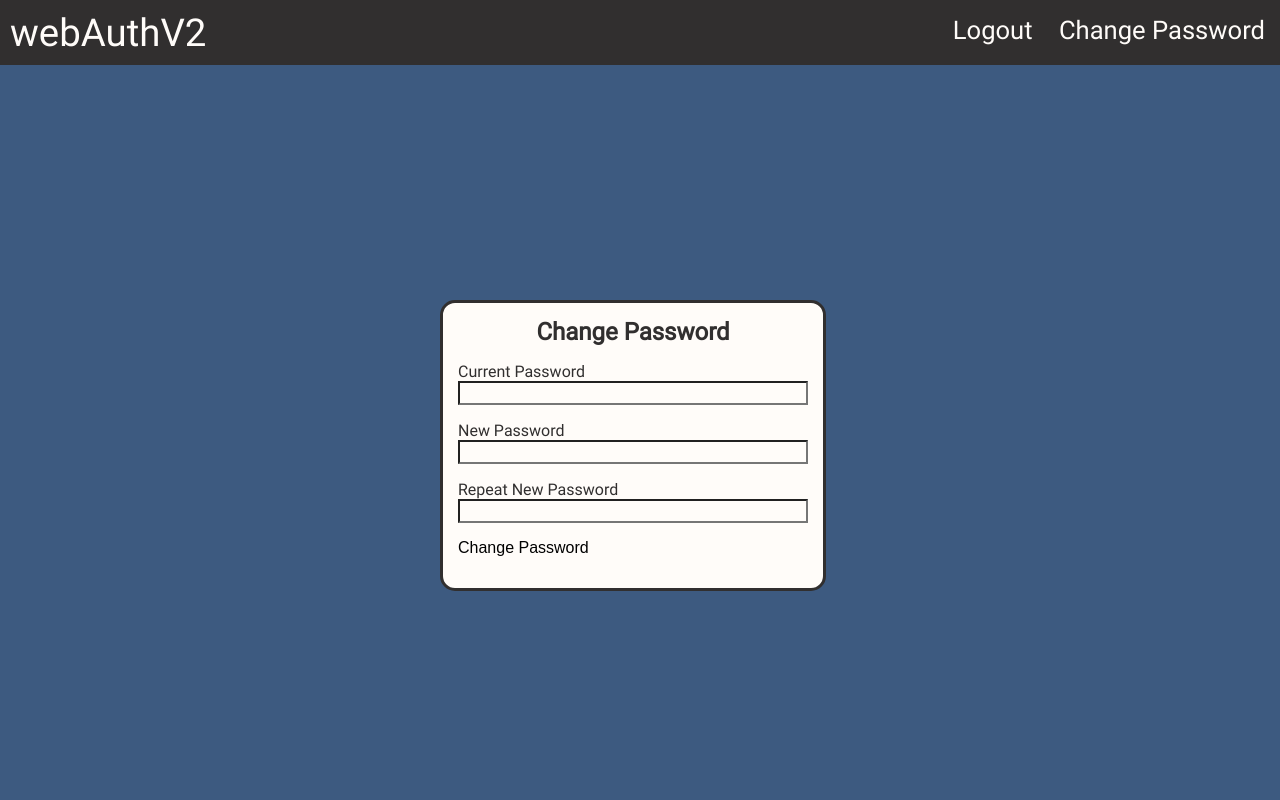
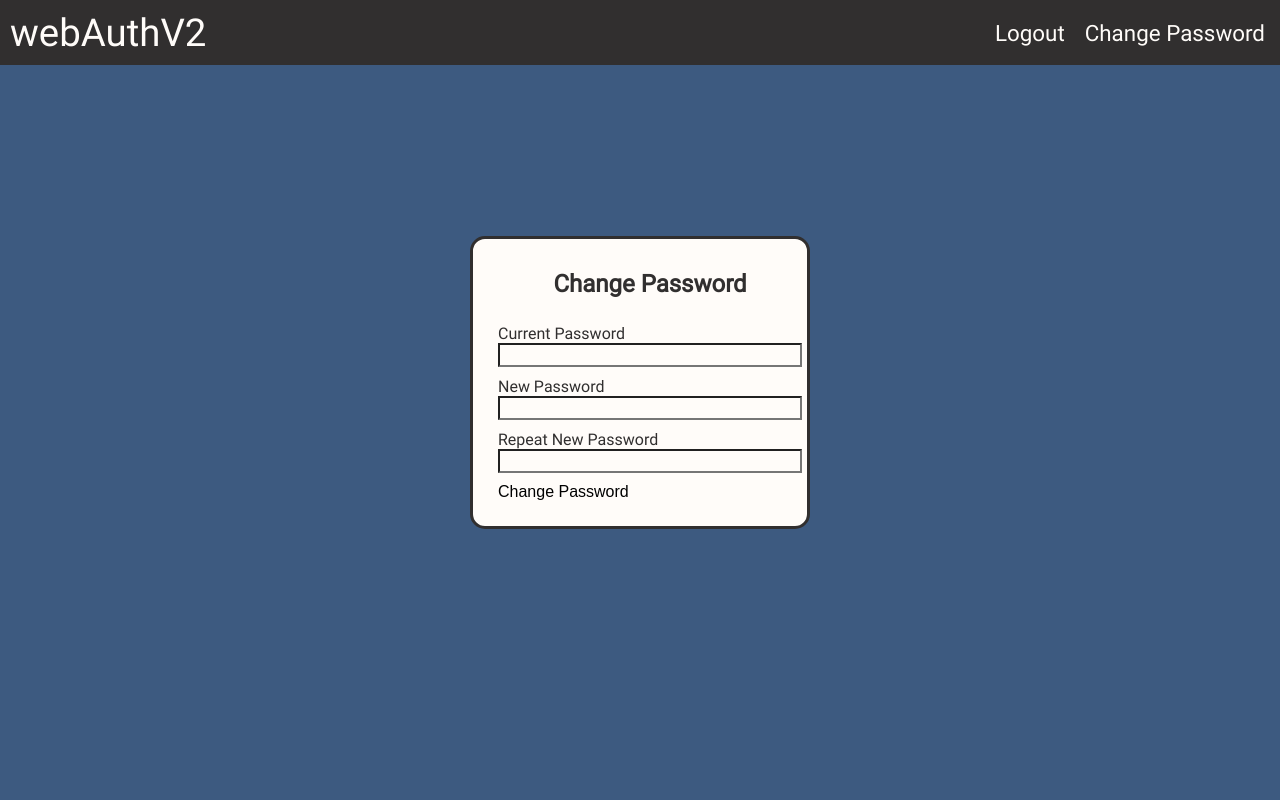
Before and after one commit to leomcclean/webauthv2, a Flask app: page /changep in a window 1280 px wide. Run offline with Flask 2, Linux system fonts and the light colour scheme; a user stored in the database is signed in; data comes from the database, SQL or seed files in the repository; some libraries are stand-ins or nearby versions.

Commit message:
reworked css to use flex containers

```diff
--- a/app/static/css/base.css
+++ b/app/static/css/base.css
@@ -8,63 +8,101 @@ body
 	font-family: roboto;
 	margin: 0px;
 }
+div.body_container
+{
+	display: flex;
+	flex-flow: column nowrap;
+	justify-content: flex-start;
+	align-items: center;
+	align-content: center;
+	width: 100%;
+	height: 100%;
+}
 a
 {
 	text-decoration: none;
 	color: #312F2F;
 }
-a.nav:link, a.nav:visited, a.nav:hover
+p
+{
+	margin: 10px;
+}
+div.navbar_container
+{
+	display: inline-flex;
+	flex-direction: column;
+	width: 100%;
+}
+div.navbar
+{
+	display: flex;
+	flex-direction: row;
+	justify-content: space-between;
+	align-self: flex-start;
+	align-items: center;
+	color: #FFFCF9;
+	background-color: #312F2F;
+	width: 100%;
+}
+div.title
+{
+	display: flex;
+	font-size: 2em;
+	padding: 10px
+}
+a.home
+{
+	color: #FFFCF9;
+	font-size: 1.2em;
+}
+div.nav
+{
+	display: flex;
+	flex-direction: row;
+	overflow: hidden;
+	white-space: nowrap;
+	font-size: 1.4em;
+	padding: 10px;
+}
+a.link:link, a.link:visited, a.link:hover
 {
 	color: #FFFCF9;
 	border-radius: 10px;
 	padding: 5px;
 	margin-left: 10px;
 }
-a.home
-{
-	color: #FFFCF9;
-	font-size: 1.2em;
-}
-a.nav
+a.link
 {
 	color: #FFFCF9;
 }
-div.header
+div.box_container
 {
-	font-size: 2em;
-	background-color: #312F2F;
-	width: calc(100% - 20px);
-	display: inline-block;
-	color: #FFFCF9;
-	padding-top: 10px;
-	padding-bottom: 10px;
-	padding-left: 10px;
-	padding-right: 10px;
-}
-div.navbar
-{
-	font-size: .8em;
-	margin: 0px;
-	margin-top: 5px;
-	float: right;
-}
-div.title
-{
-	float: left;
+	display: inline-flex;
+	flex-flow: row wrap;
+	align-self: center;
+	height: 100%;
 }
 div.box
 {
-	display: block;
-	margin: auto;
+	display: flex;
+	flex-flow: column wrap;
+	align-self: center;
 	border-radius: 15px;
 	background: #FFFCF9;
 	border: 3px solid #312F2F;
 	color: #312F2F;
 	padding: 15px;
-	width: 350px;
-	position: absolute;
-	top: 50%;
-	left: calc(50vw - calc(350px / 2 + 25px));
+	margin-top: 100px;
+	width: 304px;
+}
+h1
+{
+	font-size: 1.5em;
+	text-align: center;
+}
+form
+{
+	margin: 0px;
 }
 input
 {
@@ -80,12 +118,5 @@ input.submit
 }
 input.field
 {
-	width: 350px;
+	width: 304px;
 }
-h1
-{
-	font-size: 1.5em;
-	text-align: center;
-	margin-top: 0px;
-
-}
--- a/app/templates/base.html
+++ b/app/templates/base.html
@@ -16,21 +16,27 @@
 		<link rel="stylesheet" href="{{ url_for('static', filename='css/wild.css') }}"/>
 	</head>
 	<body>
-		<div class="header">
+		<div class="body_container">
+			<div class="navbar_container">
+				<div class="navbar">
 					<div class="title">
 						<a href="{{ url_for('index') }}" class="home">webAuthV2</a>
 					</div>
-			<div class="navbar">
+					<div class="nav">
 						{% if current_user.is_anonymous %}
-				<a href="{{ url_for('login') }}" class="nav">Login</a>
+						<a href="{{ url_for('login') }}" class="link">Login</a>
 						{% else %}
-				<a href="{{ url_for('logout') }}" class="nav">Logout</a>
-				<a href="{{ url_for('changep') }}" class="nav">Change Password</a>
+						<a href="{{ url_for('logout') }}" class="link">Logout</a>
+						<a href="{{ url_for('changep') }}" class="link">Change Password</a>
 						{% endif %}
 					</div>
 				</div>
+			</div>
+			<div class="box_container">
 				<div class="box">
 					{% block content %}{% endblock %}
 				</div>
+			</div>
+		</div>
 	</body>
 </html>
```
Also changed, not shown: 1 other file. Lines whose indentation alone changed are shown as unchanged.
